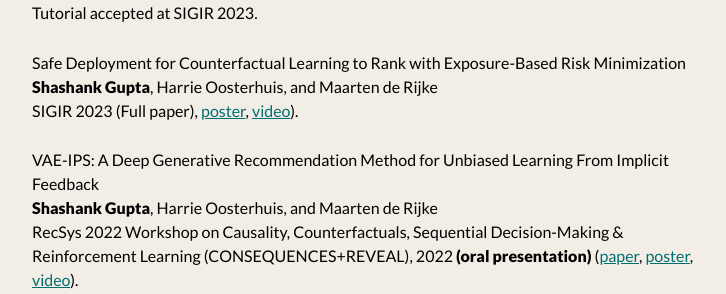
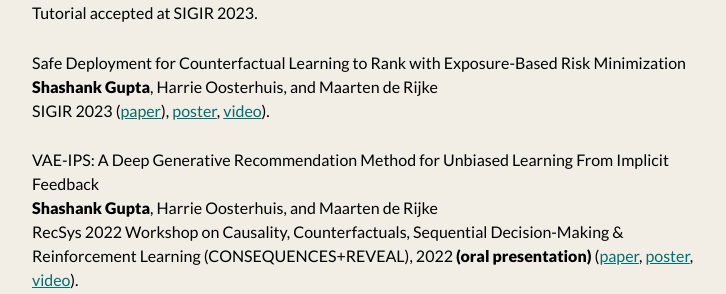
Before and after one commit to shashankg7/shashankg7.github.io, a Jekyll site: the page built from publications.md, in a window 1280 px wide and 900 px high, scrolled down 365 px. Shown: the part 159-453 px from the top of the window, without its empty margins (272-998 px from the left). Built offline with Jekyll 4.4.1, drawn with Linux system fonts in a browser that asks for light colours; nearby versions of some CDN libraries.

Commit message:
Update publications.md

```diff
--- a/publications.md
+++ b/publications.md
@@ -25,7 +25,7 @@
 
 Safe Deployment for Counterfactual Learning to Rank with Exposure-Based Risk Minimization <br>
 <b>Shashank Gupta</b>, Harrie Oosterhuis, and Maarten de Rijke <br>
-SIGIR 2023 (Full paper), [poster](), [video]()).
+SIGIR 2023 ([paper](https://drive.google.com/drive/folders/1KP3gqD08MIq4IrEENdk1UBNNOm6jXGEq)), [poster](), [video]()).
 
 VAE-IPS: A Deep Generative Recommendation Method for Unbiased Learning From Implicit Feedback <br>
 <b>Shashank Gupta</b>, Harrie Oosterhuis, and Maarten de Rijke <br>
```
